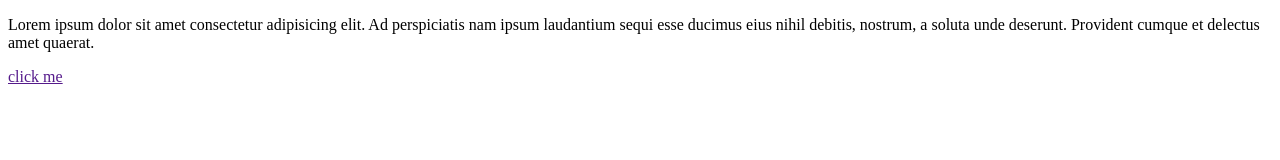
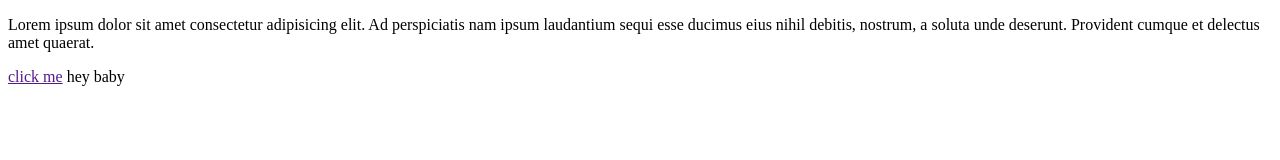
Before and after one commit to DanaFatahi/proj, a plain HTML site: page shop.html in a window 1280 px wide. Drawn offline with Linux system fonts and the light colour scheme.

Commit message:
add span tag

```diff
--- a/shop.html
+++ b/shop.html
@@ -9,5 +9,6 @@
 <body>
     <p>Lorem ipsum dolor sit amet consectetur adipisicing elit. Ad perspiciatis nam ipsum laudantium sequi esse ducimus eius nihil debitis, nostrum, a soluta unde deserunt. Provident cumque et delectus amet quaerat.</p>
     <a href="">click me</a>
+    <span>hey baby</span>
 </body>
 </html>
```
